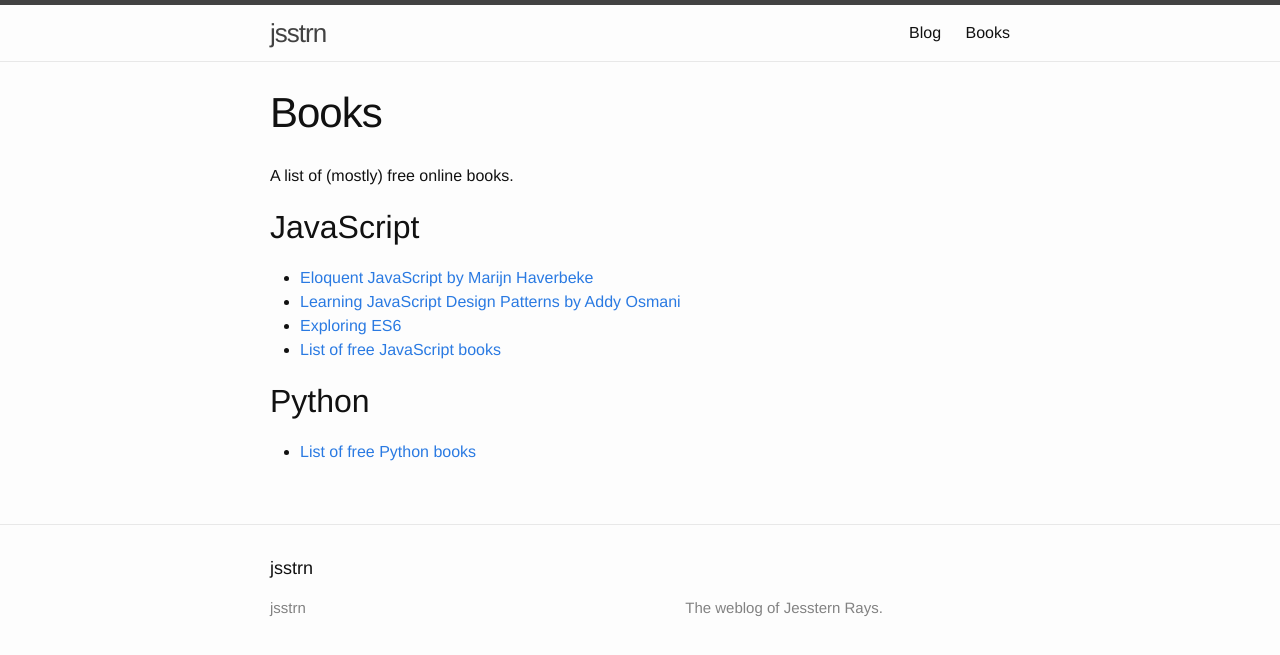
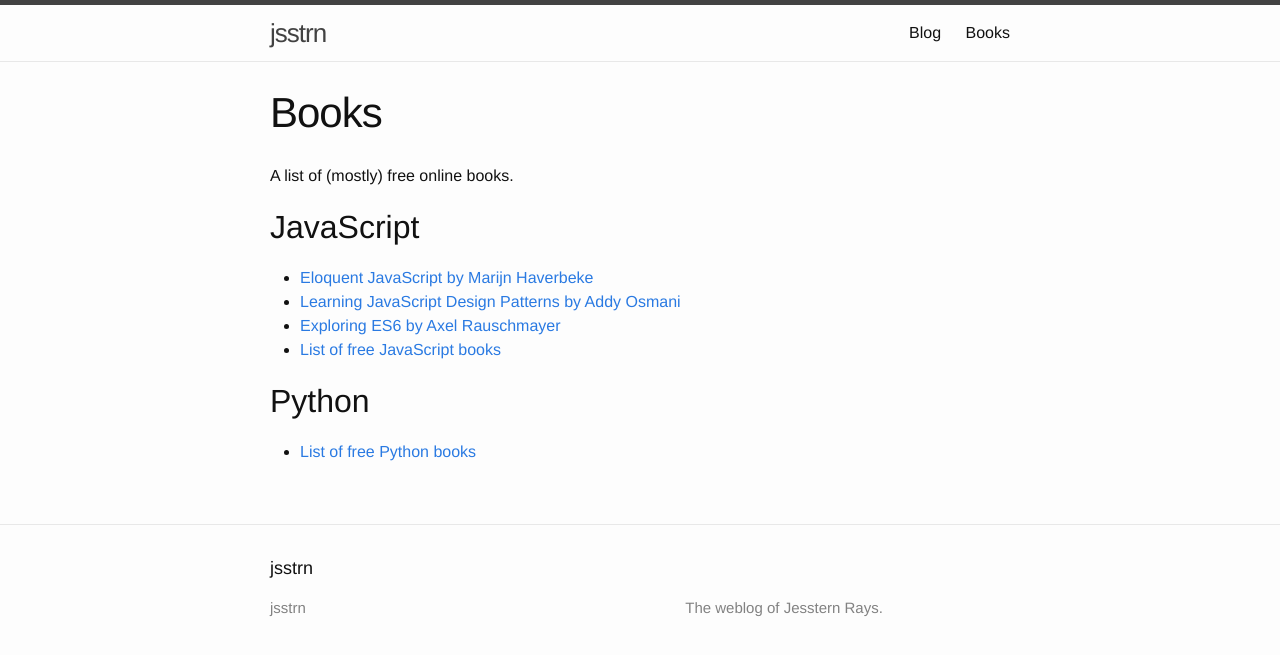
Before and after one commit to jsstrn/jsstrn, a Jekyll site: the page built from books.md, in a window 1280 px wide. Shown: the top 655 px of the page. Built offline with Jekyll 4.4.1, drawn with Linux system fonts in a browser that asks for light colours.

Commit message:
Add book author to book title

```diff
--- a/books.md
+++ b/books.md
@@ -10,7 +10,7 @@ A list of (mostly) free online books.
 
 - [Eloquent JavaScript by Marijn Haverbeke][js-eloquent]
 - [Learning JavaScript Design Patterns by Addy Osmani][js-design-patterns]
-- [Exploring ES6][js-es6]
+- [Exploring ES6 by Axel Rauschmayer][js-es6]
 - [List of free JavaScript books][js-books]
 
 <!-- links -->
```
